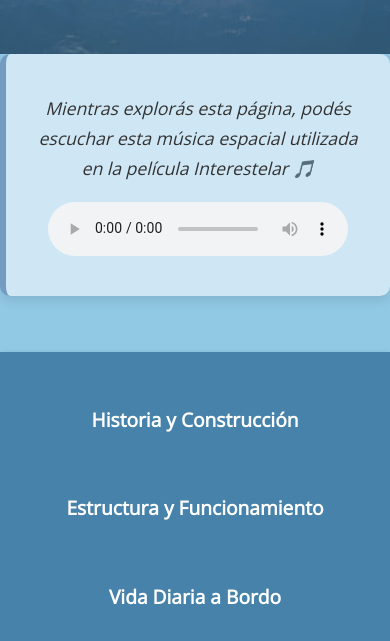
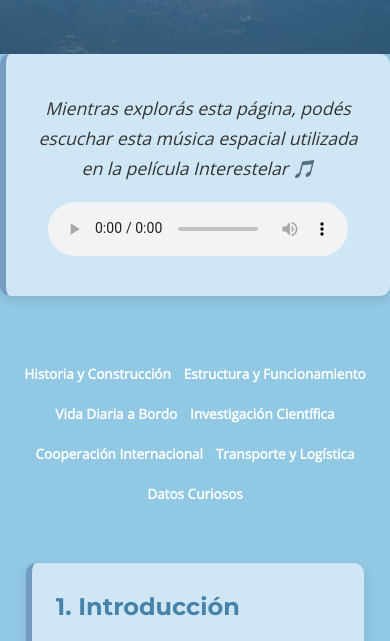
Before and after one commit to Flopirovi/iss, a plain HTML site: page index.html in a window 390 px wide. Shown: the part 432-1073 px from the top of the page. Drawn offline with nearby package versions, Linux system fonts and the light colour scheme.

Commit message:
Add files via upload

```diff
--- a/css/style.css
+++ b/css/style.css
@@ -50,18 +50,16 @@ header h1 {
 }
 
 nav {
-  position: sticky;
-  top: 0;
-  background-color: var(--azul-oscuro);
-  z-index: 1000;
-  padding: 0.75rem 1rem;
-  box-shadow: 0 2px 6px rgba(0,0,0,0.15);
+  background-color: var(--color-primario);
+  padding: 0.5rem 0;
 }
 
 nav ul {
   display: flex;
   justify-content: center;
-  gap: 2rem;
+  align-items: center;
+  flex-wrap: wrap; /* para que en pantallas pequeñas no se desborde */
+  gap: 1.2rem;
   margin: 0;
   padding: 0;
   list-style: none;
@@ -71,12 +69,10 @@ nav ul li a {
   color: var(--blanco);
   text-decoration: none;
   font-weight: 600;
+  font-size: 0.95rem;
   transition: color var(--transicion);
-  display: flex;
-  align-items: center;
-  justify-content: center;
-  padding: 0.3rem 0.8rem;
 }
+
 nav ul li a:hover {
   color: var(--color-acento);
 }
@@ -254,18 +250,15 @@ audio {
   margin: 1rem auto;
 }
 
-@media (max-width: 768px) {
+@media (max-width: 600px) {
   nav ul {
-    flex-direction: column;
-    align-items: center;
-    gap: 1.5rem;
-    margin-top: 1.5rem;
+    gap: 0.8rem;
   }
 
   nav ul li a {
-    padding: 1rem 2.5rem;
-    font-size: 1.2rem;
+    font-size: 0.85rem;
   }
+}
 
   main {
     padding: 1rem;
@@ -285,4 +278,3 @@ audio {
   footer {
     font-size: 0.85rem;
   }
-}
```
